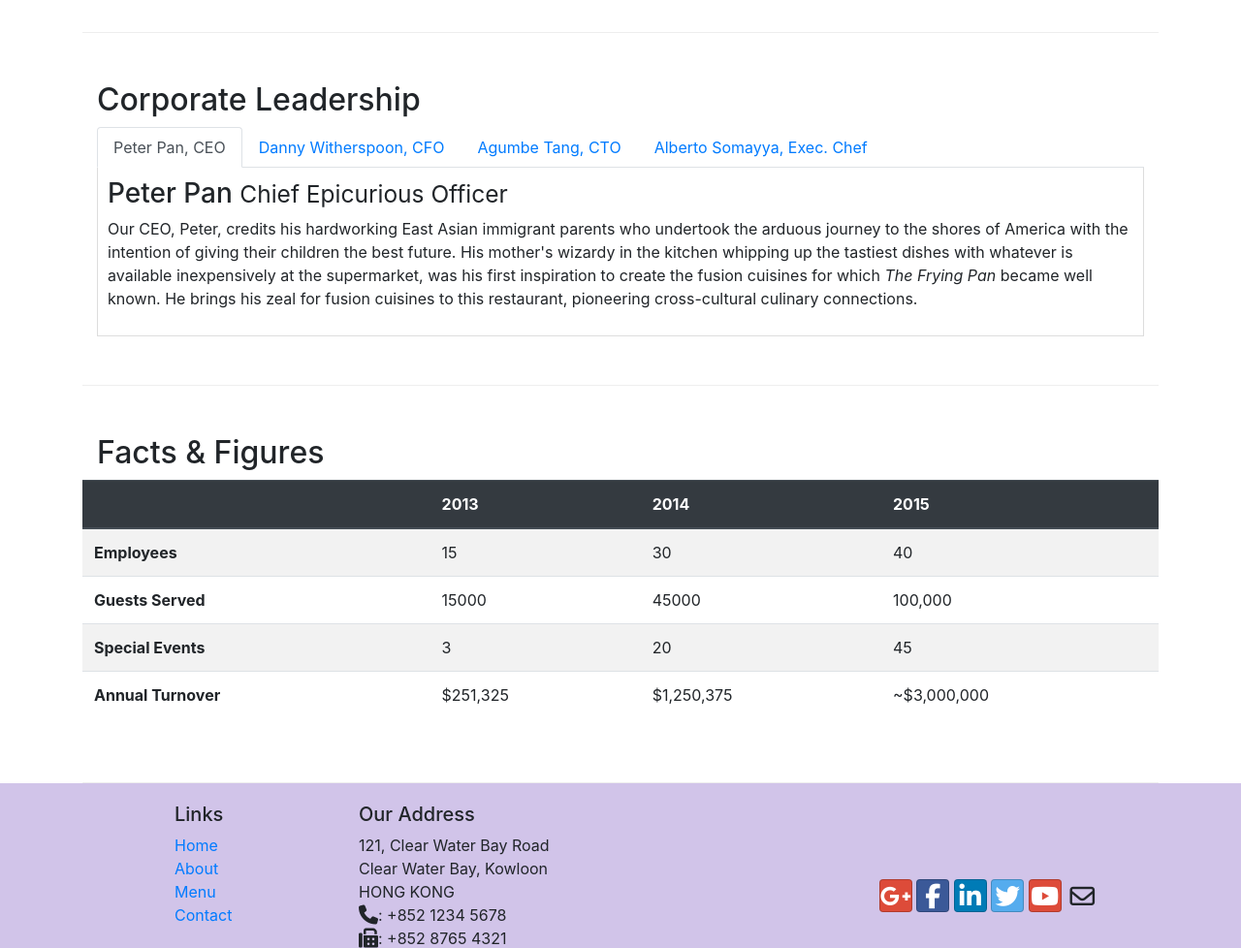
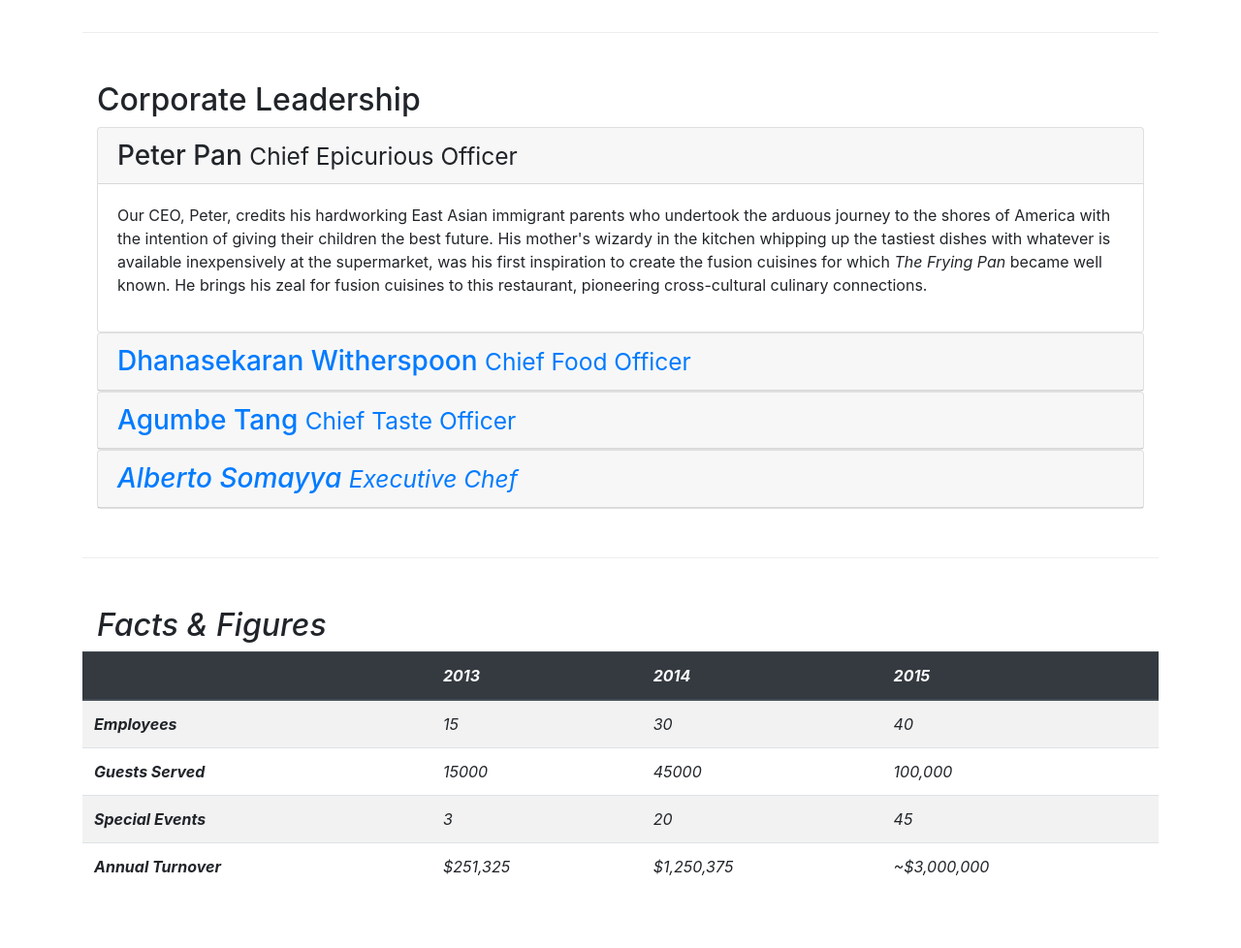
Before and after one commit to NikPatil08/Bootstrap-4, a plain HTML site: page aboutus.html in a window 1280 px wide. Shown: the part 940-1918 px from the top of the page at 97% size. Drawn offline with nearby package versions, Linux system fonts and the light colour scheme.

Commit message:
Accordion

```diff
--- a/aboutus.html
+++ b/aboutus.html
@@ -101,27 +101,17 @@
         <div class="row row-content">
             <div class="col">
                 <h2>Corporate Leadership</h2>
-                <ul class="nav nav-tabs">
-                    <li class="nav-item">
-                      <a class="nav-link active" href="#peter"
-                        role="tab" data-toggle="tab">Peter Pan, CEO</a>
-                    </li>
-                    <li class="nav-item">
-                      <a class="nav-link" href="#danny" role="tab"
-                        data-toggle="tab">Danny Witherspoon, CFO</a>
-                    </li>
-                    <li class="nav-item">
-                      <a class="nav-link" href="#agumbe"role="tab"
-                        data-toggle="tab">Agumbe Tang, CTO</a>
-                    </li>
-                    <li class="nav-item">
-                      <a class="nav-link" href="#alberto" role="tab"
-                        data-toggle="tab">Alberto Somayya, Exec. Chef</a>
-                    </li>
-                </ul>
-                <div class="tab-content">
-                    <div role="tabpanel" class="tab-pane fade show active" id="peter">
-                        <h3>Peter Pan <small>Chief Epicurious Officer</small></h3>
+                <div id="accordion">
+                    <div class="card">
+                        <div class="card-header" role="tab" id="peterhead">
+                            <h3 class="mb-0">
+                                <a data-toggle="collapse" data-target="#peter">
+                                    Peter Pan <small>Chief Epicurious Officer</small>
+                                </a>
+                            </h3>
+                        </div>
+                        <div class="collapse show" id="peter" data-parent="#accordion">
+                            <div class="card-body">
                                 <p class="d-none d-sm-block">
                                     Our CEO, Peter, credits his hardworking East Asian immigrant parents who undertook the arduous journey to the shores of
                                     America with the intention of giving their children the best future. His mother's wizardy in the kitchen whipping up the
@@ -130,29 +120,61 @@
                                     pioneering cross-cultural culinary connections.
                                 </p>
                             </div>
-                    <div role="tabpanel" class="tab-pane fade" id="danny">
-                        <h3>Dhanasekaran Witherspoon <small>Chief Food Officer</small></h3>
+                        </div>
+                    </div>
+                    <div class="card">
+                        <div class="card-header" role="tab" id="dannyhead">
+                            <h3 class="mb-0">
+                                <a class="collapsed" data-toggle="collapse" data-target="#danny">
+                                    Dhanasekaran Witherspoon <small>Chief Food Officer</small>
+                                </a>
+                            </h3>
+                        </div>
+                        <div class="collapse" id="danny" data-parent="#accordion">
+                            <div class="card-body">
                                 <p class="d-none d-sm-block">
                                     Our CFO, Danny, as he is affectionately referred to by his colleagues, comes from a long established family tradition in
                                     farming and produce. His experiences growing up on a farm in the Australian outback gave him great appreciation for varieties
                                     of food sources. As he puts it in his own words, <em>Everything that runs, wins, and everything that stays, pays!</em>
                                 </p>
                             </div>
-                    <div role="tabpanel" class="tab-pane fade" id="agumbe">
-                        <h3>Agumbe Tang <small>Chief Taste Officer</small></h3>
+                        </div>
+                    </div>
+                    <div class="card">
+                        <div class="card-header" role="tab" id="agumbehead">
+                            <h3 class="mb-0">
+                                <a class="collapsed" data-toggle="collapse" data-target="#agumbe">
+                                    Agumbe Tang <small>Chief Taste Officer</small>
+                                </a>
+                            </h3>
+                        </div>
+                        <div class="collapse" id="agumbe" data-parent="#accordion">
+                            <div class="card-body">
                                 <p class="d-none d-sm-block">
                                     Blessed with the most discerning gustatory sense, Agumbe, our CTO, personally ensures that every dish that we serve meets his
                                     exacting tastes. Our chefs dread the tongue lashing that ensues if their dish does not meet his exacting standards. He lives
-                                by his motto, <em>You click only if you survive my lick.</em>
+                                    by his motto, <em>You click only if you survive my lick.
                                 </p>
                             </div>
-                    <div role="tabpanel" class="tab-pane fade" id="alberto">
-                        <h3>Alberto Somayya <small>Executive Chef</small></h3>
+                        </div>
+                    </div>
+                    <div class="card">
+                        <div class="card-header" role="tab" id="albertohead">
+                            <h3 class="mb-0">
+                                <a class="collapsed" data-toggle="collapse" data-target="#alberto">
+                                    Alberto Somayya <small>Executive Chef</small>
+                                </a>
+                            </h3>
+                        </div>
+                        <div class="collapse" id="alberto" data-parent="#accordion">
+                            <div class="card-body">
                                 <p class="d-none d-sm-block">
                                     Award winning three-star Michelin chef with wide International experience having worked closely with whos-who in the culinary
                                     world, he specializes in creating mouthwatering Indo-Italian fusion experiences. He says, <em>Put together the cuisines from
                                     the two craziest cultures, and you get a winning hit! Amma Mia!</em>
                                 </p>
+                            </div>
+                        </div>
                     </div>
                 </div>
             </div>
```
Lines whose indentation alone changed are shown as unchanged.
